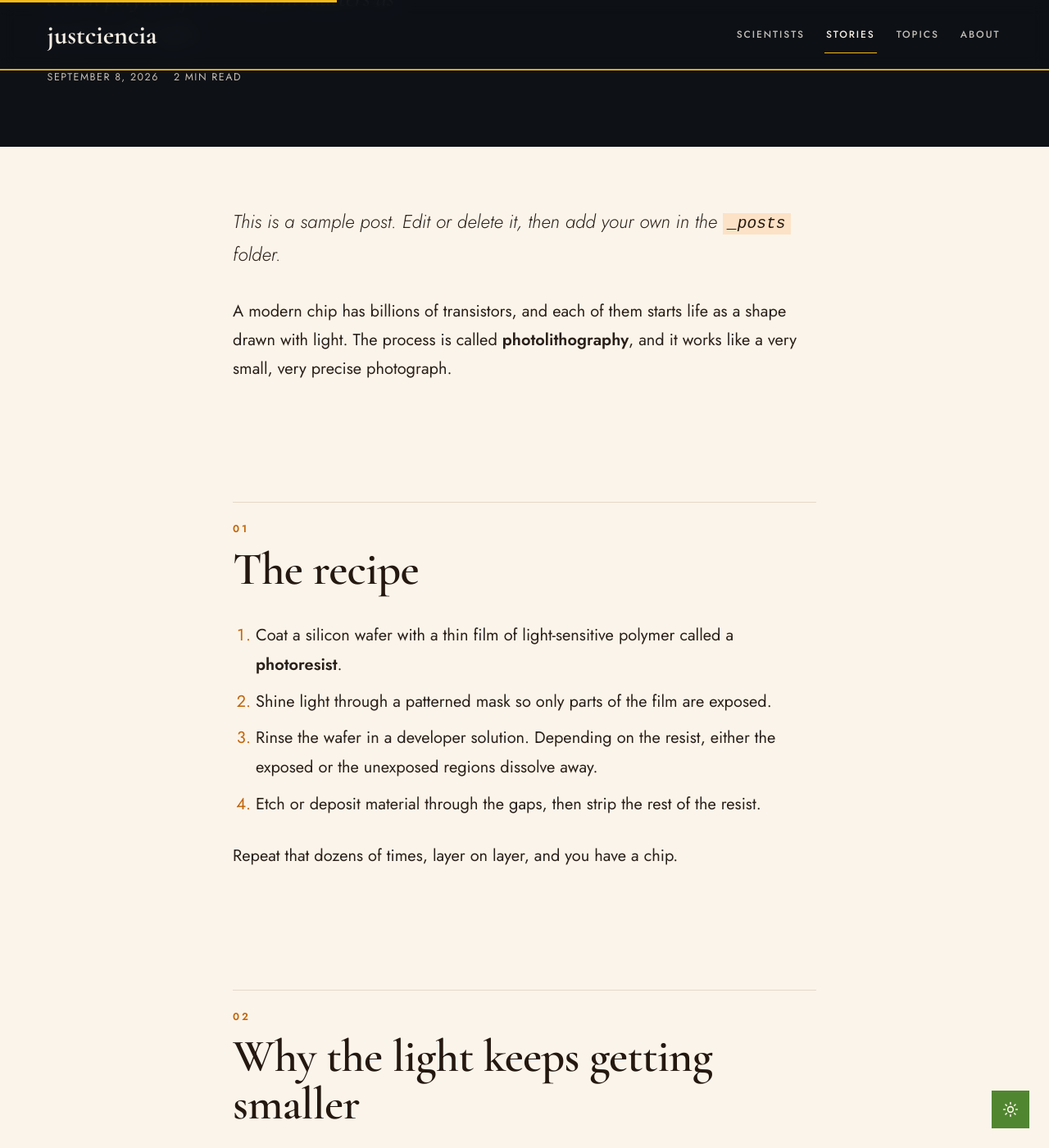
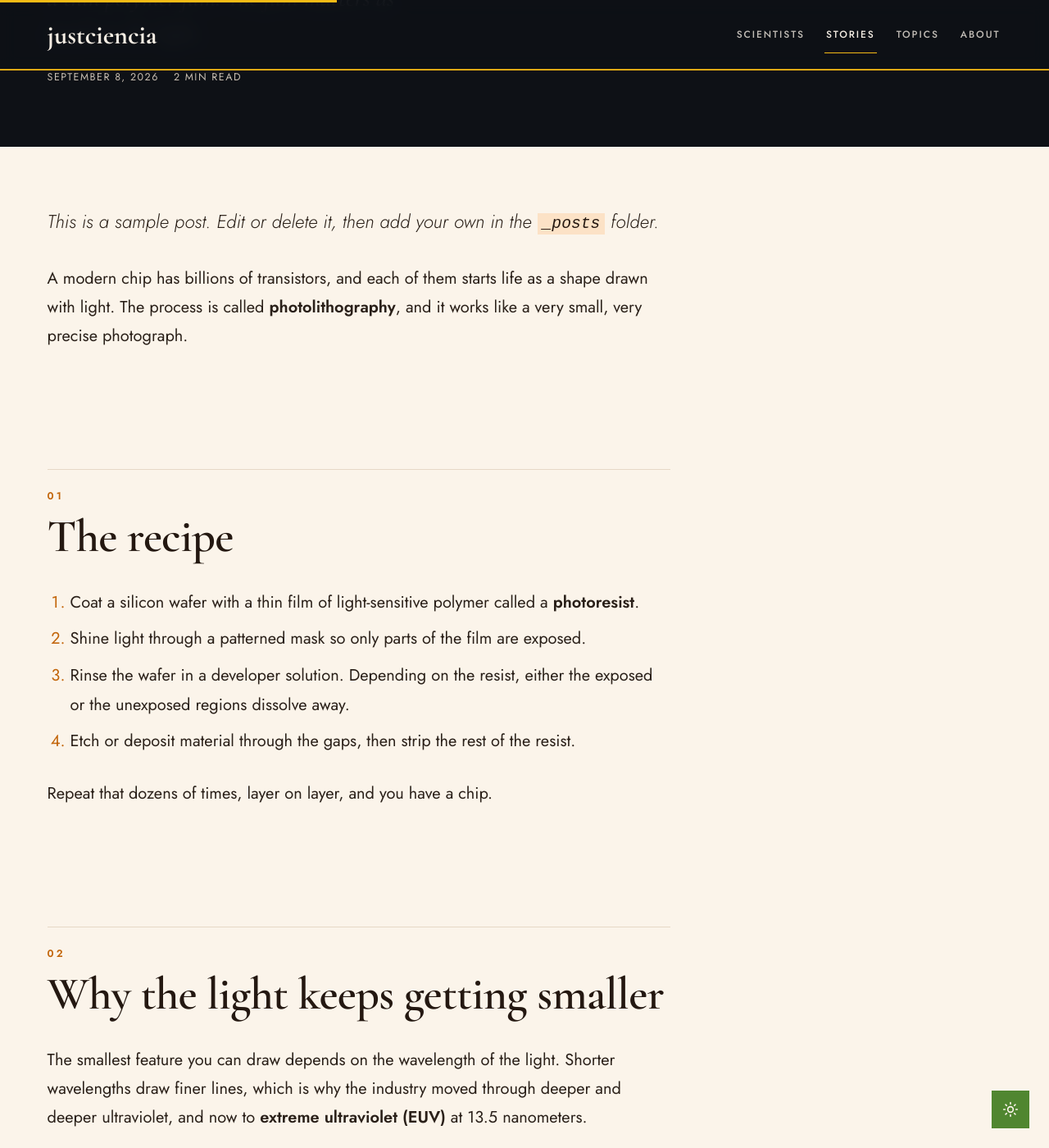
Before and after one commit to justciencia/website, a Jekyll site: the page built from _posts/2026-09-08-why-chipmakers-care-about-plastic.md, in a window 1280 px wide and 1400 px high, scrolled down 683 px. Shown: the whole window at 82% size. Built offline with Jekyll 4.4.1, drawn with Linux system fonts in a browser that asks for light colours.

Commit message:
Add files via upload

```diff
--- a/assets/css/editorial.css
+++ b/assets/css/editorial.css
@@ -400,3 +400,9 @@ main:focus{outline:none;}
 .cover-page .hero.cover{min-height:100vh;min-height:100svh;}
 .cs-mark{font-family:'Cormorant Garamond',serif;font-size:clamp(28px,3vw,40px);font-weight:600;color:var(--on-dark);margin-bottom:28px;}
 .cover-page .hero-headline{max-width:none;margin-bottom:22px;}
+
+/* story and profile pages: body text lines up with the logo and the dark header (left edge), still a comfortable reading width */
+:root{--gx:clamp(24px,4.5vw,72px);--gl:max(var(--gx),calc((100% - 1480px)/2 + var(--gx)));}
+.ed .post-body-wrap,.ed .author-box,.ed .post-nav,.ed .pullquote{max-width:760px;margin-left:var(--gl);margin-right:var(--gx);padding-inline:0;}
+.ed .post-hero{max-width:980px;margin-left:var(--gl);margin-right:var(--gx);padding-inline:0;}
+.ed .prose figure{margin:2em 0;}
```
